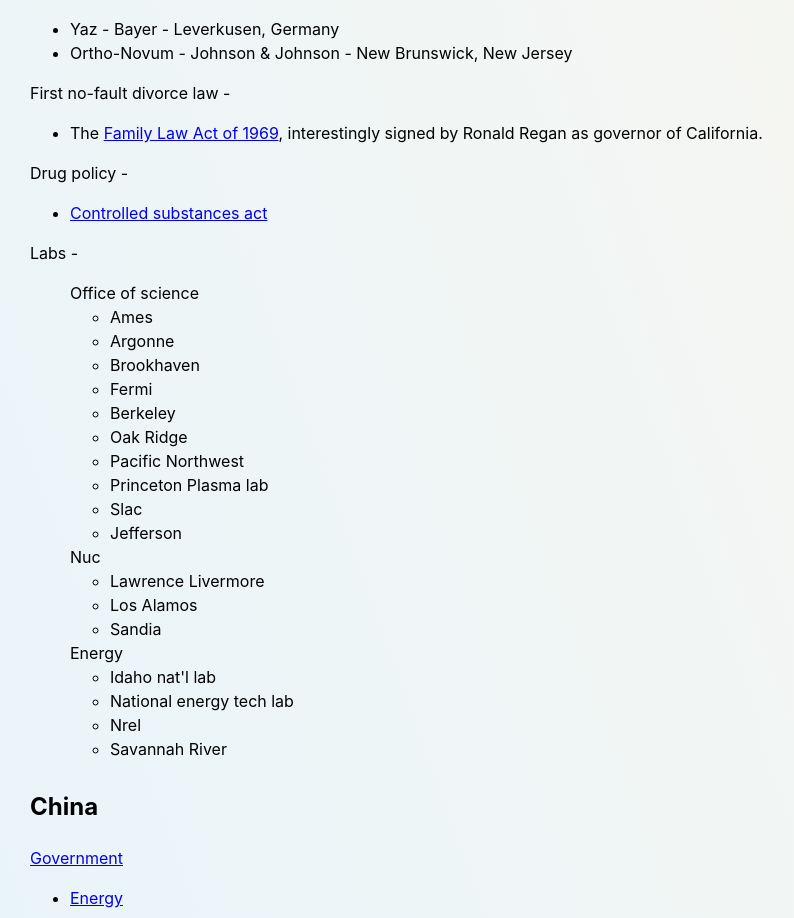
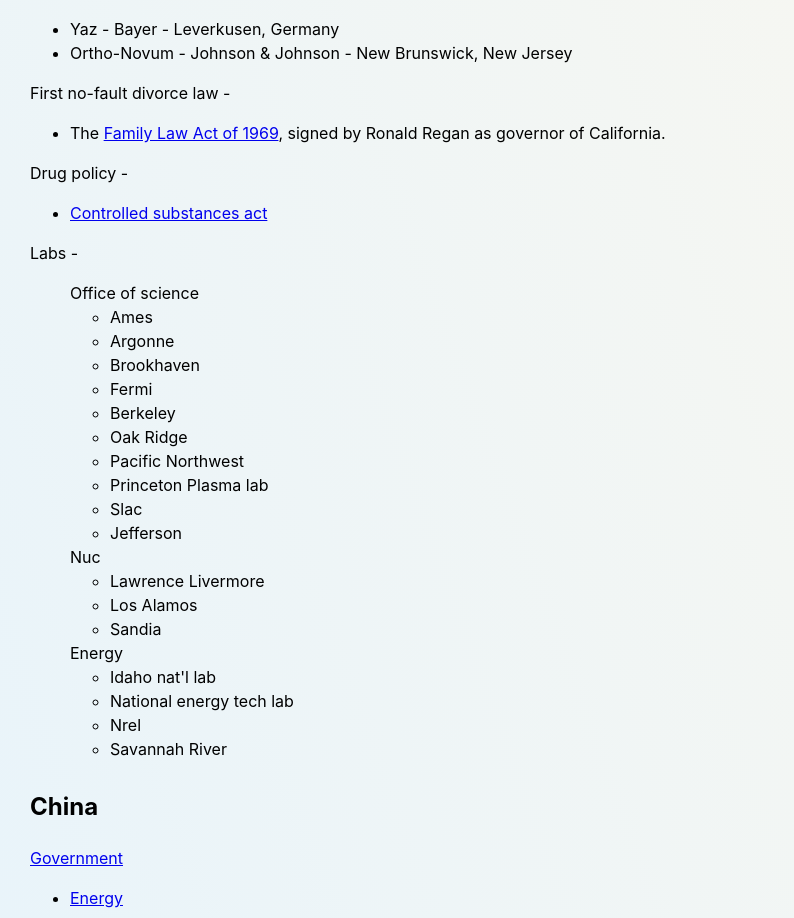
Before and after one commit to JRFink/jrfphyspagesnew, a Next.js app: page /research/gen in a window 1280 px wide. Shown: the part 1067-1985 px from the top of the page, without its empty margins (0-794 px from the left). Built offline with nearby package versions, Linux system fonts and the light colour scheme.

Commit message:
Update index.tsx

```diff
--- a/pages/research/gen/index.tsx
+++ b/pages/research/gen/index.tsx
@@ -82,8 +82,7 @@
                         First no-fault divorce law -
                                 <ul>
                                     <li>
-                                        The <Link href="/pdf/familylawactdivorce.pdf" download>Family Law Act of 1969</Link>,
-                                        interestingly signed by Ronald Regan as governor of California.
+                                        The <Link href="/pdf/familylawactdivorce.pdf" download>Family Law Act of 1969</Link>, signed by Ronald Regan as governor of California.
                                     </li>
                                 </ul>
                         Drug policy -
```
